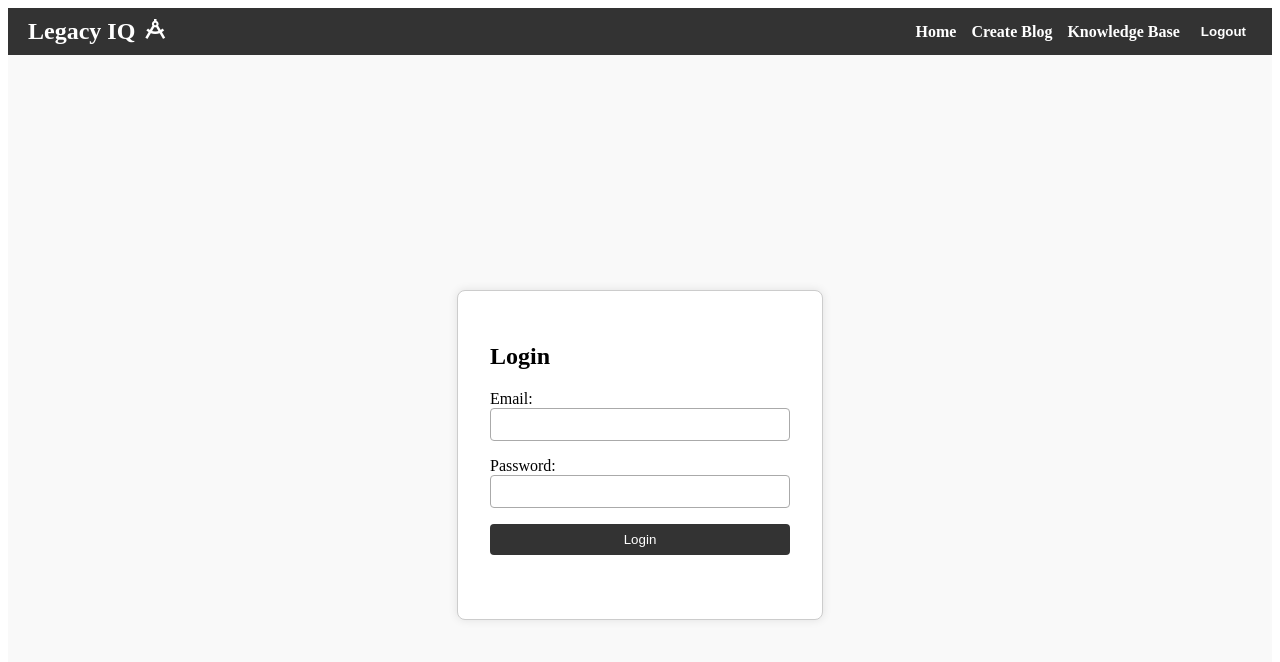
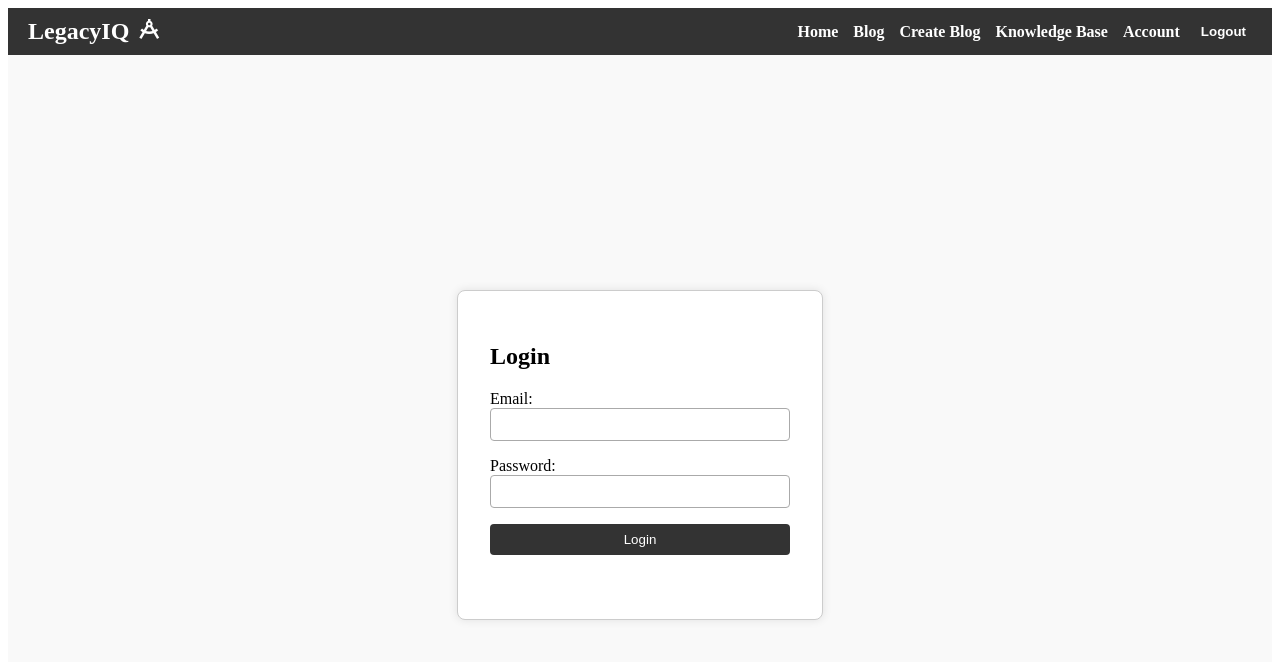
Before and after one commit to byhringjstudent/Official-Project-Folder, a React (Vite) app: page / in a window 1280 px wide. Shown: the top 662 px of the page. Built offline with nearby package versions, Linux system fonts and the light colour scheme; sample sign-in values are in the browser's storage.

Commit message:
Added other necessary pages, no content just the files, added the links to the navbar as well. Otherwise small changes from "Legacy IQ" to "LegacyIQ"

```diff
--- a/index.html
+++ b/index.html
@@ -4,7 +4,7 @@
     <meta charset="UTF-8" />
     <link rel="icon" type="image/svg+xml" href="/vite.svg" />
     <meta name="viewport" content="width=device-width, initial-scale=1.0" />
-    <title>Legacy IQ</title>
+    <title>LegacyIQ</title>
 
     <link
       rel="stylesheet"
--- a/src/components/CreatePost.jsx
+++ b/src/components/CreatePost.jsx
@@ -31,6 +31,7 @@ export default function CreatePost() {
       <form onSubmit={handleSubmit}>
         <input value={title} onChange={(e) => setTitle(e.target.value)} placeholder="Title" />
         <textarea value={content} onChange={(e) => setContent(e.target.value)} placeholder="Content" />
+
         <button type="submit">Submit</button>
       </form>
       <p>{message}</p>
--- a/src/components/Navbar.jsx
+++ b/src/components/Navbar.jsx
@@ -27,7 +27,7 @@ export default function Navbar({ isLoggedIn, setIsLoggedIn }) {
   return (
     <nav style={styles.nav}>
       <div style={styles.brand}>
-        <span style={styles.logoText}>Legacy IQ</span>
+        <span style={styles.logoText}>LegacyIQ</span>
         <i className="fi fi-bs-drafting-compass" style={styles.icon}></i>
       </div>
 
@@ -40,8 +40,10 @@ export default function Navbar({ isLoggedIn, setIsLoggedIn }) {
         ) : (
           <>
             <Link to="/home" style={styles.link}>Home</Link>
+            <Link to="/blog" style={styles.link}>Blog</Link>
             <Link to="/create" style={styles.link}>Create Blog</Link>
             <Link to="/knowledge-base" style={styles.link}>Knowledge Base</Link>
+            <Link to="/account-portal" style={styles.link}>Account</Link>
             <button onClick={handleLogout} style={styles.logoutBtn}>Logout</button>
           </>
         )}
--- /dev/null
+++ b/src/components/pages/AccountPortal.jsx
@@ -0,0 +1 @@
+import React from 'react'
--- /dev/null
+++ b/src/components/pages/Blog.jsx
@@ -0,0 +1 @@
+import React from 'react'
```
Also changed, not shown: 1 other file (tests, documents, lock files or other folders).
